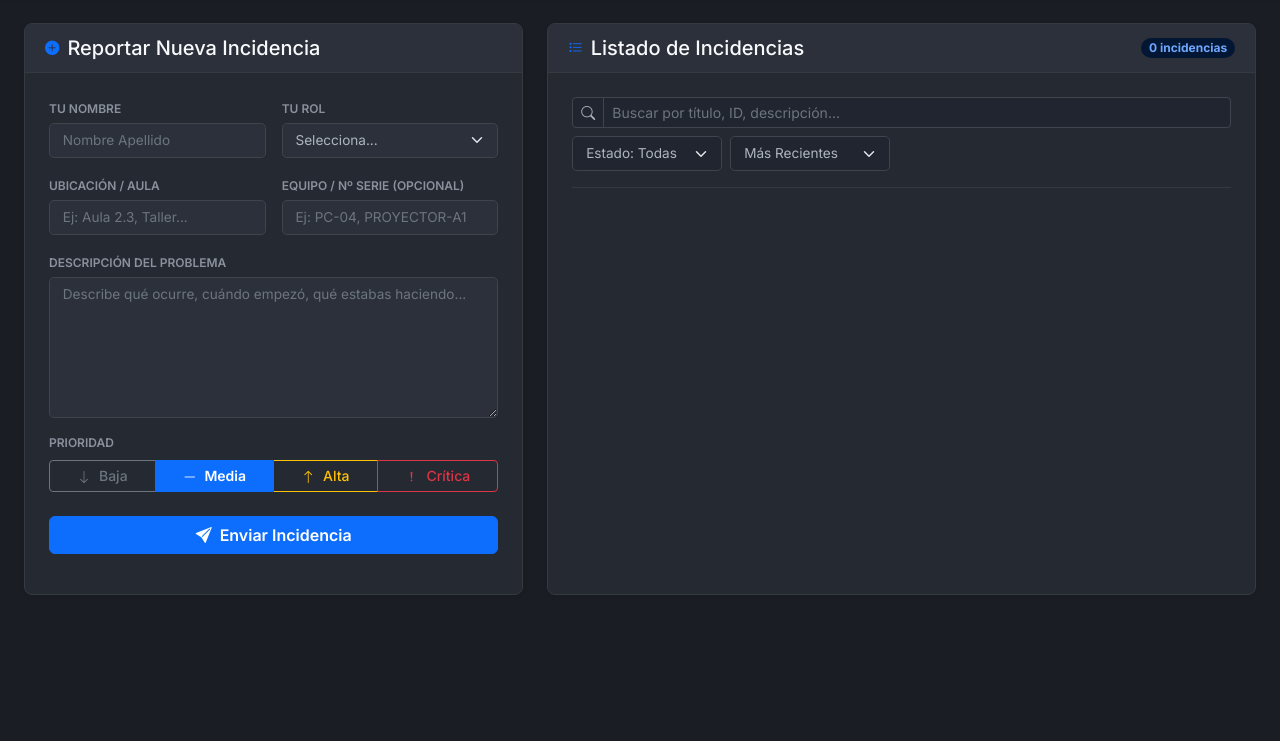
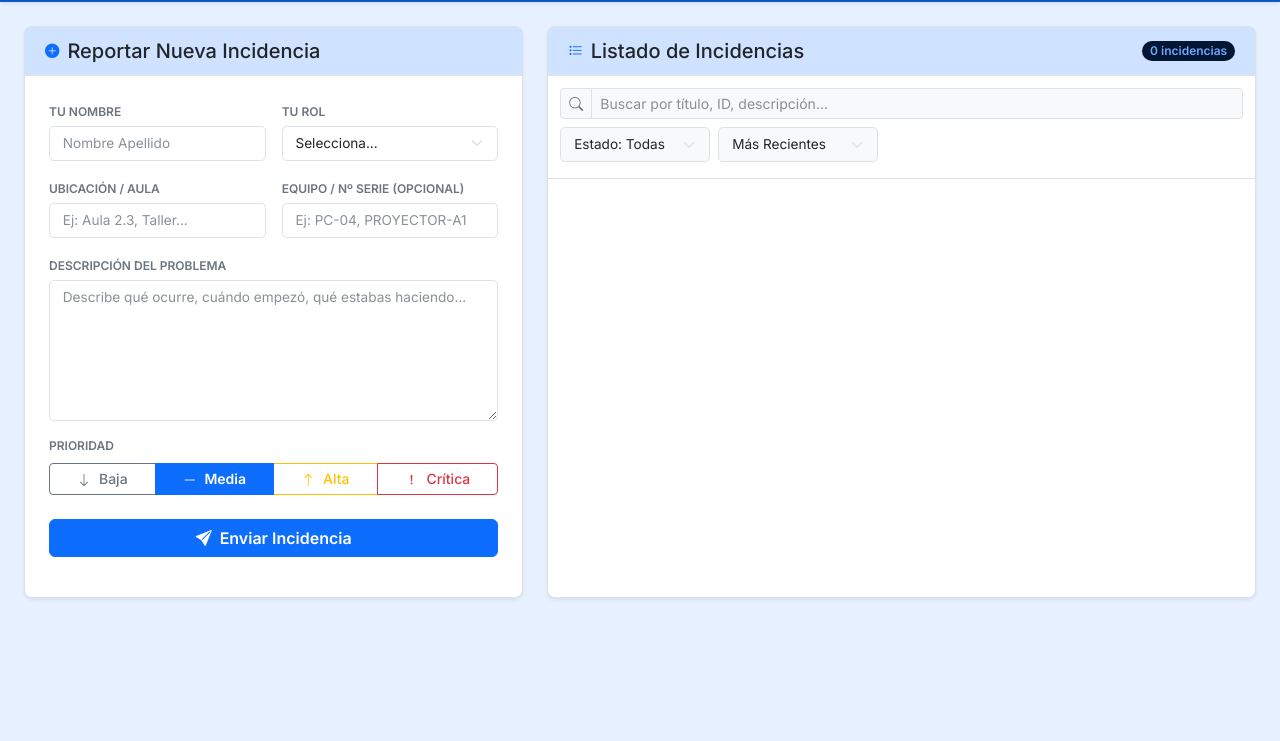
Before and after one commit to Vers4t1l/DAMIncidencias, a plain HTML site: page public/index.html in a window 1280 px wide. Shown: the part 59-800 px from the top of the page. Drawn offline with nearby package versions, Linux system fonts and the light colour scheme; no server answers.

Commit message:
Update style.css
Changed to a lighter one

```diff
--- a/public/style.css
+++ b/public/style.css
@@ -3,205 +3,229 @@
 
 /* --- Base & Variables --- */
 :root {
-    /* Adjust Bootstrap dark theme variables */
-    --bs-body-color: #adb5bd;            /* Lighter gray text */
-    --bs-body-bg: #1a1d24;               /* Very dark background */
-    --bs-border-color: #343a40;          /* Darker border */
-    --bs-emphasis-color: #f8f9fa;        /* Near white for emphasis */
-    --bs-secondary-bg: #2c303a;          /* Slightly lighter dark for card headers? */
-    --bs-tertiary-bg: #21252f;           /* Darker elements background */
-    --bs-primary: #0d6efd;               /* Keep default bright blue */
-    --bs-primary-rgb: 13, 110, 253;      /* Ensure RGB is set for opacity */
-    --bs-danger: #dc3545;                /* Keep default red */
-    --bs-warning: #ffc107;               /* Keep default yellow */
-    --bs-link-color: var(--bs-primary);
-    --bs-link-hover-color: #408cfd;
+    /* Core Bright Blue/White Palette */
+    --app-blue-primary: #0d6efd;       /* Bootstrap's primary blue */
+    --app-blue-primary-rgb: 13, 110, 253;
+    --app-blue-darker: #0a58ca;       /* Darker blue for hover */
+    --app-blue-subtle: #cfe2ff;      /* Lighter blue for accents/backgrounds */
+    --app-blue-very-light: #e7f1ff;  /* Even lighter blue */
+    --app-white: #ffffff;
+    --app-grey-light: #f8f9fa;      /* Light grey */
+    --app-grey-medium: #dee2e6;     /* Medium grey for borders */
+    --app-grey-dark: #6c757d;       /* Dark grey for secondary text */
+    --app-text-dark: #212529;         /* Main text color */
+    --app-text-light: #ffffff;        /* Text on dark backgrounds */
 
-    /* Custom variables */
-    --app-card-bg: #252932;              /* Card background color */
-    --app-card-header-bg: #2c303a;        /* Card header background */
-    --app-input-bg: #2c303a;             /* Input background */
-    --app-input-border: #40454c;          /* Input border */
-    --app-input-placeholder: #6c757d;    /* Placeholder text */
-    --app-card-shadow: 0 0.25rem 0.75rem rgba(0, 0, 0, 0.15);
+    /* Assign to Bootstrap vars for consistency (optional but good practice) */
+    --bs-primary: var(--app-blue-primary);
+    --bs-primary-rgb: var(--app-blue-primary-rgb);
+    --bs-body-bg: var(--app-white);       /* Main page background */
+    --bs-body-color: var(--app-text-dark);
+    --bs-border-color: var(--app-grey-medium);
+    --bs-link-color: var(--app-blue-primary);
+    --bs-link-hover-color: var(--app-blue-darker);
+    --bs-emphasis-color: #000;
+    --bs-secondary-bg: var(--app-grey-light);
+    --bs-tertiary-bg: var(--app-blue-very-light); /* Use very light blue for tertiary */
+
+    /* Custom App Variables */
+    --app-bg-light: var(--app-blue-very-light); /* Background for main content area */
+    --app-card-bg: var(--app-white);            /* Cards are white */
+    --app-card-border: var(--app-grey-medium);
+    --app-card-header-bg: var(--app-blue-subtle); /* Subtle blue header */
+    --app-card-header-color: var(--app-text-dark);
+    --app-card-icon-color: var(--app-blue-primary);
+    --app-incident-card-bg: var(--app-white);
+    --app-incident-card-border: var(--app-grey-medium);
+    --app-incident-card-hover-border: var(--app-blue-primary);
+    --app-input-bg: var(--app-white);
+    --app-input-border: var(--app-grey-medium);
+    --app-input-focus-border: var(--app-blue-primary);
+    --app-input-focus-shadow: rgba(var(--app-blue-primary-rgb), 0.25);
+    --app-label-color: var(--app-grey-dark);
 }
 
-/* Apply dark theme explicitly if needed, or rely on data-bs-theme="dark" */
-[data-bs-theme="dark"] {
-  color-scheme: dark;
+/* Ensure light theme is active */
+[data-bs-theme="light"] {
+  color-scheme: light;
 }
 
 /* --- Global Styles --- */
 body {
     font-family: 'Inter', sans-serif;
-    font-size: 0.9rem; /* Slightly smaller base font size */
+    font-size: 0.9rem;
+    background-color: var(--app-bg-light); /* Use the light blue bg */
+    color: var(--bs-body-color);
 }
+
+/* Apply light blue background to main content area */
+.main-content-area {
+    background-color: var(--app-bg-light);
+}
+
 
 /* Global Header */
 .app-header {
-    /* background-color: var(--bs-tertiary-bg); Now using bg-body-tertiary */
+    /* Uses bg-primary and text-white from HTML */
+    border-bottom: 3px solid var(--app-blue-darker); /* Add a slightly darker border */
 }
-.app-header h1 {
-    color: var(--bs-emphasis-color);
-}
+/* HTML handles h1 color */
 .app-header .badge {
     font-size: 0.8em;
+    font-weight: 600; /* Make badge text bolder */
 }
 
 
 /* --- Card Styles --- */
 .app-card {
     background-color: var(--app-card-bg);
-    border: 1px solid var(--bs-border-color);
-    border-radius: 0.5rem; /* Standard Bootstrap rounding */
-    /* box-shadow: var(--app-card-shadow); Now using Bootstrap shadow-sm */
+    border: 1px solid var(--app-card-border);
+    border-radius: 0.5rem; /* Slightly more rounded */
+    /* Uses shadow-sm from HTML */
 }
 .app-card .card-header {
     background-color: var(--app-card-header-bg);
-    border-bottom: 1px solid var(--bs-border-color);
-    color: var(--bs-emphasis-color);
+    border-bottom: 1px solid var(--app-card-border);
+    color: var(--app-card-header-color);
     padding: 0.75rem 1.25rem;
-    font-weight: 500;
+    font-weight: 600;
 }
 .app-card .card-header i {
-    color: var(--bs-primary); /* Blue icon in header */
+    color: var(--app-card-icon-color); /* Use defined primary blue */
 }
 .app-card .card-body {
     padding: 1.5rem;
 }
 
 /* --- Form Styles --- */
-.form-label-sm { /* Custom class for smaller labels */
+.form-label-sm {
     font-size: 0.75rem;
     text-transform: uppercase;
     font-weight: 600;
-    color: #8a919c; /* Lighter label color */
+    color: var(--app-label-color);
     margin-bottom: 0.3rem;
 }
 
 .form-control, .form-select {
     background-color: var(--app-input-bg);
     border: 1px solid var(--app-input-border);
-    color: var(--bs-body-color); /* Form text color */
-    border-radius: 0.3rem; /* Slightly less round */
+    color: var(--bs-body-color);
+    border-radius: 0.3rem;
+    transition: border-color 0.15s ease-in-out, box-shadow 0.15s ease-in-out;
 }
 .form-control:focus, .form-select:focus {
+    border-color: var(--app-input-focus-border);
+    box-shadow: 0 0 0 0.25rem var(--app-input-focus-shadow);
     background-color: var(--app-input-bg);
-    border-color: var(--bs-primary);
-    box-shadow: 0 0 0 0.2rem rgba(var(--bs-primary-rgb), 0.25);
     color: var(--bs-body-color);
 }
 .form-control::placeholder {
-    color: var(--app-input-placeholder);
+    color: var(--app-grey-dark);
+    opacity: 0.8;
 }
 .form-control:disabled, .form-control[readonly] {
-  background-color: #3a3f46; /* Darker disabled background */
+  background-color: var(--app-grey-light);
   opacity: 0.7;
 }
 
-/* Smaller form controls used in example */
 .form-control-sm, .form-select-sm {
     font-size: 0.85rem;
     padding: 0.4rem 0.8rem;
-    min-height: calc(1.5em + 0.8rem + 2px); /* Adjust height */
+    min-height: calc(1.5em + 0.8rem + 2px);
 }
 textarea.form-control-sm {
-     min-height: calc(4 * (1.5em + 0.8rem + 2px)); /* Adjust textarea height if needed */
+     min-height: calc(4 * (1.5em + 0.8rem + 2px));
 }
 
 
 /* --- Priority Button Group --- */
-#prioridadGroup label.btn { /* Style all buttons in the group */
+#prioridadGroup label.btn {
   font-weight: 500;
-  transition: background-color 0.2s ease, border-color 0.2s ease, color 0.2s ease;
 }
 #prioridadGroup label.btn i {
-    font-size: 1em; /* Ensure icons size correctly */
+    font-size: 1em;
     vertical-align: -0.1em;
     margin-right: 0.3em;
 }
-
-/* Use btn-check input state to style the LABEL buttons */
 #prioridadGroup .btn-check:checked + .btn {
-   /* Already handled by Bootstrap: sets active state colors */
-   /* Ensure specific text colors for better contrast on some backgrounds */
    font-weight: 600;
 }
 #prioridadGroup .btn-check:checked + .btn-outline-warning {
-    color: #333; /* Darker text on yellow */
+    color: var(--app-text-dark); /* Dark text on yellow */
 }
-#prioridadGroup .btn-check:checked + .btn-outline-primary {
-    color: #fff;
-}
-#prioridadGroup .btn-check:checked + .btn-outline-danger {
-    color: #fff;
-}
-#prioridadGroup .btn-check:checked + .btn-outline-secondary {
-    color: #fff;
-}
+/* Text color for other checked states handled well by Bootstrap */
 
-/* Ensure error message shows */
-#prioridadGroup ~ #prioridad-error:has(+ .invalid-feedback:not(:empty)) {
-    display: block !important; /* Show our custom error if the hidden input fails validation */
-}
+/* Validation */
 form.was-validated #prioridadGroup:invalid ~ .invalid-feedback,
-#prioridadGroup:has(.is-invalid) ~ .invalid-feedback {
+#prioridadGroup:has(.is-invalid) ~ .invalid-feedback,
+#prioridadGroup:has(input[type="radio"]:invalid) ~ #prioridad-error {
     display: block;
 }
-
 
 /* --- Form/Panel Feedback Alert Styles --- */
 #formFeedback .alert, #panelFeedbackContainer .alert {
     padding: 0.75rem 1rem;
     font-size: 0.85rem;
-    margin-bottom: 0; /* Remove default margin if placed directly below something */
+    margin-bottom: 0;
+    border-radius: 0.3rem;
 }
 
 
 /* --- List Panel Styles --- */
 /* Filter Bar */
+.filter-bar {
+    background-color: var(--app-white); /* White background for filter bar */
+    padding: 0.75rem;
+    margin: -1.5rem -1.5rem 1rem -1.5rem; /* Adjust padding/margin relative to card body */
+    border-bottom: 1px solid var(--app-grey-medium);
+    border-top-left-radius: inherit; /* Inherit from card if needed */
+    border-top-right-radius: inherit;
+}
+
 .filter-bar .form-select,
 .filter-bar .form-control {
-    background-color: var(--bs-tertiary-bg); /* Slightly different bg for filters */
+    background-color: var(--app-grey-light); /* Slightly grey inputs */
+    border-color: var(--app-grey-medium);
 }
 .filter-bar .input-group-text {
-     background-color: var(--bs-tertiary-bg);
-     border-color: var(--app-input-border);
+     background-color: var(--app-grey-light);
+     border-color: var(--app-grey-medium);
+     color: var(--app-grey-dark);
 }
 
 /* Incident List Container */
 .incident-list-container {
-    /* max-height: calc(100vh - 280px); Adjust based on header/footer/padding */
-    /* Allow scrolling if content exceeds container height */
+   /* Scrolling handled by overflow-auto */
 }
 
-/* Incident Card Specifics (using class from JS) */
+/* Incident Card Specifics */
 .card-incidencia {
-    border: 1px solid var(--bs-border-color);
+    border: 1px solid var(--app-incident-card-border);
     margin-bottom: 0.75rem;
     border-radius: 0.4rem;
-    background-color: var(--bs-tertiary-bg); /* Different bg for incident cards */
-    transition: transform 0.15s ease-in-out, box-shadow 0.15s ease-in-out;
-    font-size: 0.85rem; /* Smaller font inside incident cards */
+    background-color: var(--app-incident-card-bg);
+    transition: transform 0.15s ease-in-out, box-shadow 0.15s ease-in-out, border-color 0.15s ease-in-out;
+    font-size: 0.85rem;
 }
 .card-incidencia:hover {
      transform: translateY(-2px);
-     box-shadow: 0 0.2rem 0.5rem rgba(0, 0, 0, 0.2);
-     border-color: var(--bs-primary);
+     box-shadow: 0 0.2rem 0.5rem rgba(0, 0, 0, 0.1);
+     border-color: var(--app-incident-card-hover-border); /* Blue border on hover */
 }
 
 .card-incidencia .card-header {
-    background-color: rgba(0,0,0,0.1); /* Transparent dark */
+    background-color: rgba(var(--app-blue-primary-rgb), 0.05); /* Very subtle blue tint */
     padding: 0.6rem 1rem;
-    border-bottom-color: var(--bs-border-color);
+    border-bottom: 1px solid var(--app-grey-medium);
 }
 .card-incidencia .card-header .card-title {
     font-size: 0.95rem;
     font-weight: 600;
-    color: var(--bs-emphasis-color);
+    color: var(--app-text-dark);
 }
 .card-incidencia .card-header .badge {
     font-size: 0.7rem;
+    /* Bootstrap text-bg-* classes used in JS will style these */
 }
 
 .card-incidencia .card-body {
@@ -211,13 +235,13 @@ form.was-validated #prioridadGroup:invalid ~ .invalid-feedback,
 
 .card-incidencia .card-text.incidencia-meta {
     font-size: 0.8em;
-    color: #8a919c;
+    color: var(--app-grey-dark);
     margin-top: 0.75rem;
-    border-top: 1px dashed var(--bs-border-color);
+    border-top: 1px dashed var(--app-grey-medium);
     padding-top: 0.75rem;
 }
 .card-incidencia .card-text.incidencia-meta strong {
-    color: var(--bs-body-color);
+    color: var(--app-text-dark);
 }
 .card-incidencia .action-buttons {
      margin-top: 0.75rem;
@@ -230,45 +254,46 @@ form.was-validated #prioridadGroup:invalid ~ .invalid-feedback,
 
 /* State-specific styles for Incident Cards */
 .card-incidencia.estado-cerrada {
-    opacity: 0.65;
+    opacity: 0.7;
+    background-color: var(--app-grey-light); /* Grey background for closed */
 }
 .card-incidencia.estado-cerrada:hover {
-     opacity: 0.8;
+     opacity: 0.85;
+     border-color: var(--app-grey-dark); /* Darker grey border on hover */
 }
 .card-incidencia.estado-cerrada .card-header .card-title {
      text-decoration: line-through;
+     color: var(--app-grey-dark);
 }
-
-/* Priority specific badge colors (Bootstrap classes like text-bg-danger handle this well) */
-
 
 /* --- Utility/Overrides --- */
 .overflow-auto {
-  scrollbar-width: thin; /* Firefox */
-  scrollbar-color: var(--bs-secondary-bg) var(--app-card-bg); /* Firefox */
+  scrollbar-width: thin;
+  scrollbar-color: var(--app-grey-medium) var(--app-grey-light); /* Grey thumb, light grey track */
 }
 
 .overflow-auto::-webkit-scrollbar {
-  width: 8px; /* Width of the scrollbar */
-  height: 8px; /* Height for horizontal scrollbar */
+  width: 8px;
+  height: 8px;
 }
 
 .overflow-auto::-webkit-scrollbar-track {
-  background: var(--app-card-bg); /* Track background */
+  background: var(--app-grey-light);
   border-radius: 4px;
 }
 
 .overflow-auto::-webkit-scrollbar-thumb {
-  background-color: var(--bs-secondary-bg); /* Thumb color */
+  background-color: var(--app-grey-medium);
   border-radius: 4px;
-  border: 2px solid var(--app-card-bg); /* Creates padding around thumb */
+  border: 2px solid var(--app-grey-light);
 }
 
 .overflow-auto::-webkit-scrollbar-thumb:hover {
-  background-color: #495057; /* Slightly lighter thumb on hover */
+  background-color: var(--app-grey-dark);
 }
 
-/* Ensure proper color for counter badge */
+/* Counter badge styling */
 #contadorIncidencias {
      font-size: 0.75rem;
+     font-weight: 600;
 }
```
